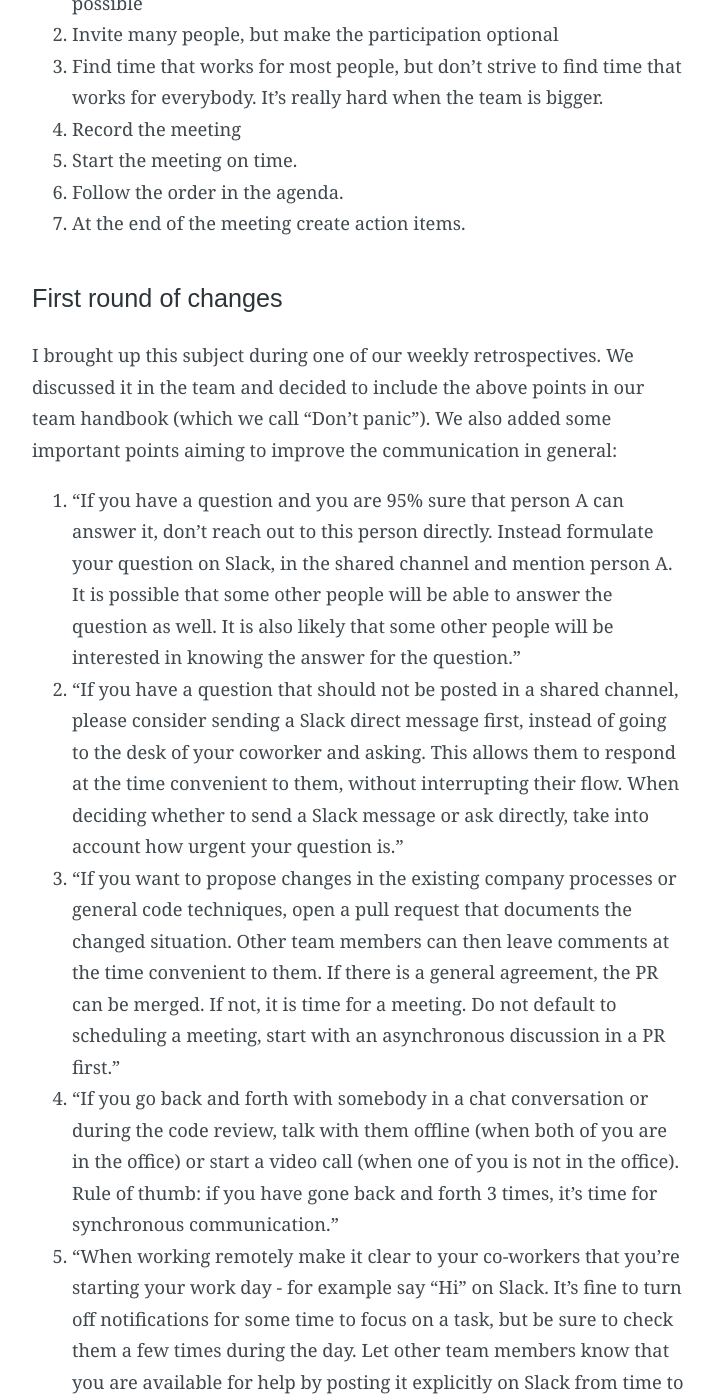
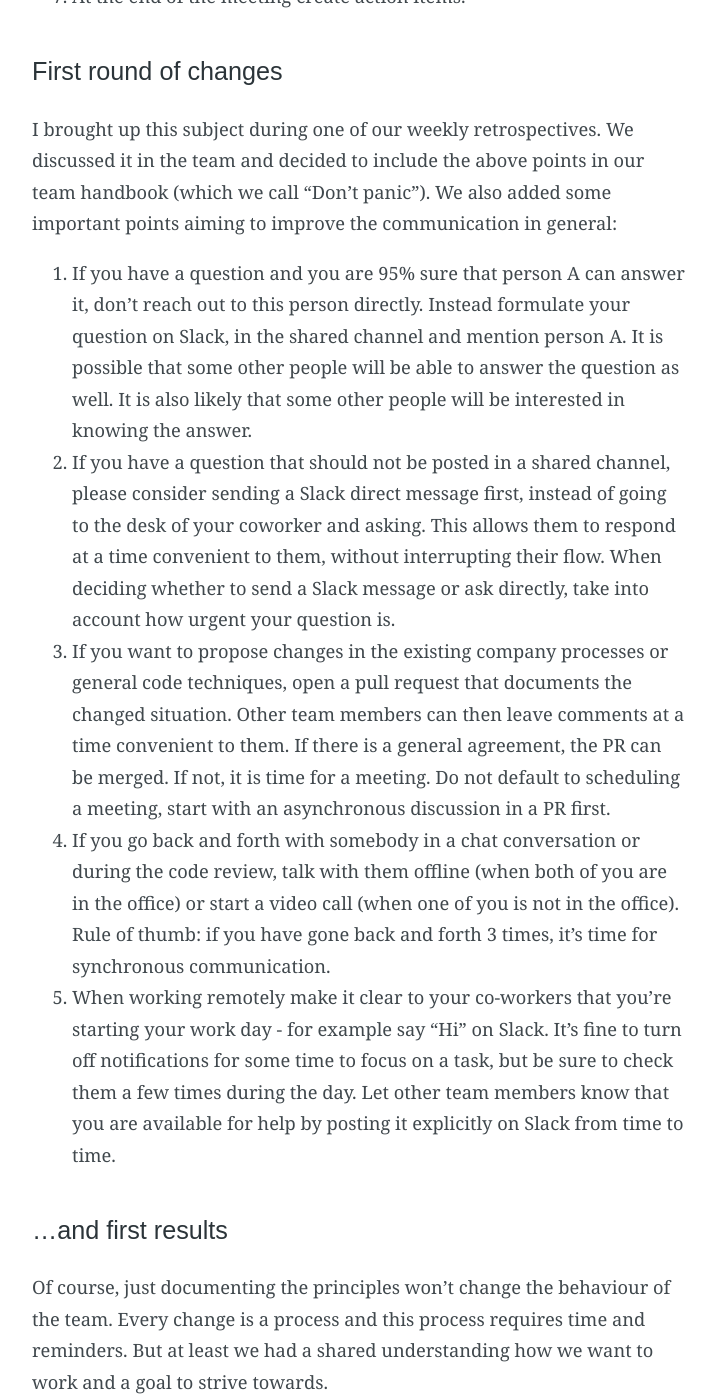
Before and after one commit to liefery-it-legacy/blog, a Jekyll site: the page built from _posts/2018-11-29-our-road-from-remote-friendly-to-remote-first.md, in a window 1280 px wide and 1400 px high, scrolled down 2033 px. Shown: the whole window, without its empty margins (283-999 px from the left). Built offline with Jekyll 4.4.1, drawn with Linux system fonts in a browser that asks for light colours; some web fonts are replaced; comment, search, counter and statistics services are not loaded; some of the changed text lies outside the part shown.

Commit message:
Implement Tam's and Simon's suggestions

```diff
--- a/_posts/2018-11-29-our-road-from-remote-friendly-to-remote-first.md
+++ b/_posts/2018-11-29-our-road-from-remote-friendly-to-remote-first.md
@@ -9,10 +9,9 @@ remote-first. Read on to learn the difference and how all this happened."
 ---
 
 When I joined Liefery the IT team was remote-friendly. What do I mean here by
-"remote-friendly"? Let me explain. People were allowed to work remotely one day
-of the week on average. Some of my colleagues were working from home more often
-(2-3 days in certain weeks) and it was not uncommon that somebody travels for 2
-weeks and works remotely during that time.
+"remote-friendly"? Let me explain. People were allowed to work remotely every now
+and then and it was not uncommon that somebody travels and works remotely during
+that time.
 
 ### Remote work as something special
 
@@ -44,20 +43,15 @@ colleagues physically present in the office, because they will have to take the
 workload from you. This in turn pushes more and more people to retreat into the
 communication black hole.
 
-### Fix real problems
-
 > If your reason for working remotely is that you can't focus in the office then
 your office setup is wrong and your communication patterns in the team are broken.
 (**me**)
 
-Escaping into remote work is not going to solve your problems if your
-communication patterns are broken.
-
 ### Learning from others
 
 Having worked at a remote-only company before, I knew how effective remote work
-could be. I decided to use this experience to improve how remote work looks like
-at Liefery.
+could be. I decided to use this experience to improve how we work remotely at
+Liefery.
 
 I started by gathering my thoughts and writing them down. This resulted in a [blog
 post on my personal blog - "Make your meetings more async"](https://blog.sundaycoding.com/blog/2017/08/27/make-your-meetings-more-async/).
@@ -79,37 +73,38 @@ in the team and decided to include the above points in our team handbook (which
 we call "Don't panic"). We also added some important points aiming to improve the
 communication in general:
 
-1. "If you have a question and you are 95% sure that person A can answer it, don't
+1. If you have a question and you are 95% sure that person A can answer it, don't
 reach out to this person directly. Instead formulate your question on Slack, in
 the shared channel and mention person A. It is possible that some other people
 will be able to answer the question as well. It is also likely that some other
-people will be interested in knowing the answer for the question."
-2. "If you have a question that should not be posted in a shared channel, please
+people will be interested in knowing the answer.
+2. If you have a question that should not be posted in a shared channel, please
 consider sending a Slack direct message first, instead of going to the desk of
-your coworker and asking. This allows them to respond at the time convenient to
+your coworker and asking. This allows them to respond at a time convenient to
 them, without interrupting their flow. When deciding whether to send a Slack
-message or ask directly, take into account how urgent your question is."
-3. "If you want to propose changes in the existing company processes or general
+message or ask directly, take into account how urgent your question is.
+3. If you want to propose changes in the existing company processes or general
 code techniques, open a pull request that documents the changed situation. Other
-team members can then leave comments at the time convenient to them. If there is a
+team members can then leave comments at a time convenient to them. If there is a
 general agreement, the PR can be merged. If not, it is time for a meeting. Do not
 default to scheduling a meeting, start with an asynchronous discussion in a PR
-first."
-4. "If you go back and forth with somebody in a chat conversation or during the
+first.
+4. If you go back and forth with somebody in a chat conversation or during the
 code review, talk with them offline (when both of you are in the office) or start
 a video call (when one of you is not in the office). Rule of thumb: if you have
-gone back and forth 3 times, it's time for synchronous communication."
-5. "When working remotely make it clear to your co-workers that you're starting
+gone back and forth 3 times, it's time for synchronous communication.
+5. When working remotely make it clear to your co-workers that you're starting
 your work day - for example say "Hi" on Slack. It's fine to turn off notifications
 for some time to focus on a task, but be sure to check them a few times during the
 day. Let other team members know that you are available for help by posting it
-explicitly on Slack from time to time."
+explicitly on Slack from time to time.
 
 ### ...and first results
 
 Of course, just documenting the principles won't change the behaviour of the team.
 Every change is a process and this process requires time and reminders. But at
-least we had a shared understanding how we want to work and a goal to strive to.
+least we had a shared understanding how we want to work and a goal to strive
+towards.
 
 The communication patterns in the team started to change slowly and we also
 changed our office space to a bigger one, which reduced the distractions. We were
```
Also changed, not shown: other parts of _posts/2018-11-29-our-road-from-remote-friendly-to-remote-first.md (+4 -5 lines).
